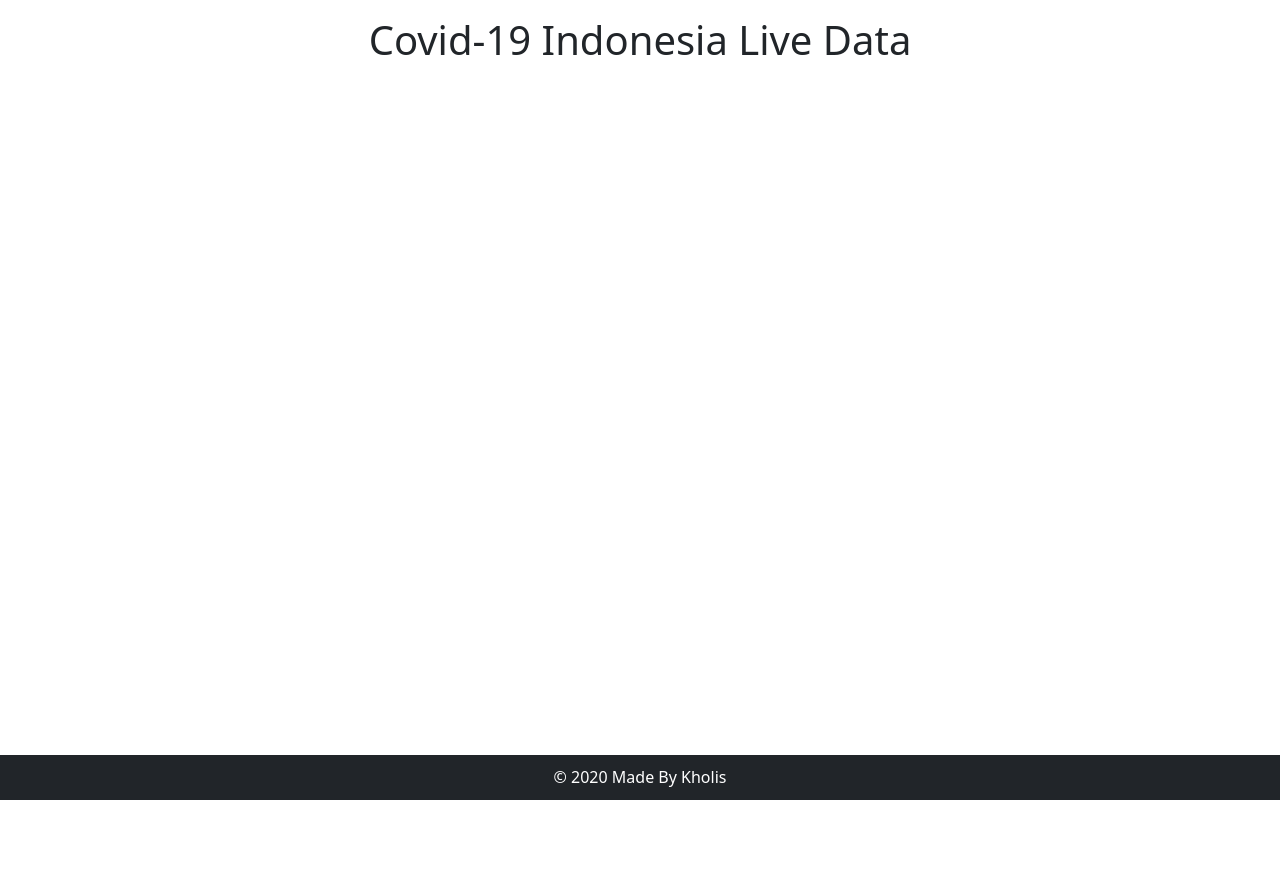
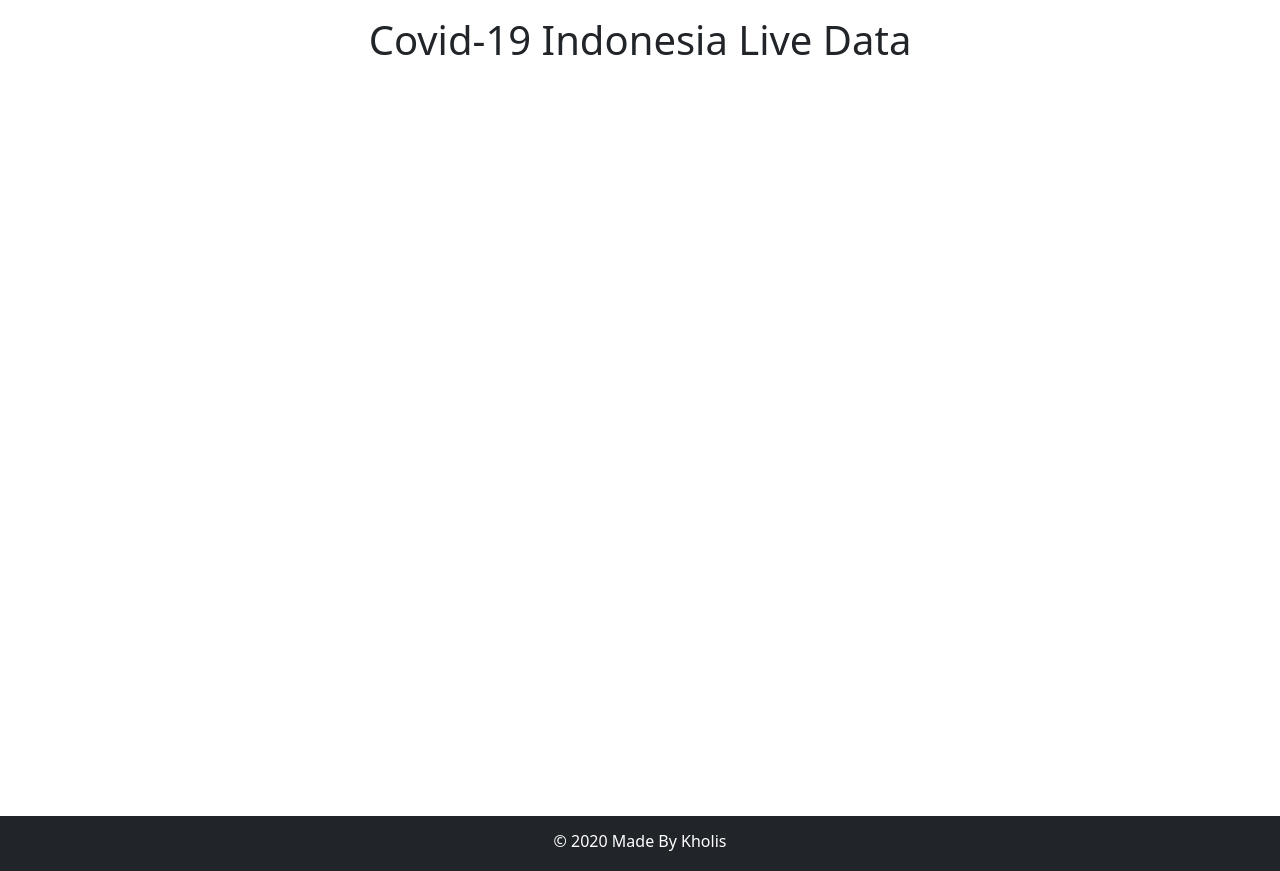
Before and after one commit to nkolis/nkholis.github.io, a plain HTML site: page kawalkorona/index.html in a window 1280 px wide. Before the commit the page ends 800 px from the top, so only its background shows below. Drawn offline with nearby package versions, Linux system fonts and the light colour scheme; no server answers.

Commit message:
Update index.html

```diff
--- a/kawalkorona/index.html
+++ b/kawalkorona/index.html
@@ -4,10 +4,14 @@
     <meta charset="UTF-8">
     <meta name="viewport" content="width=device-width, initial-scale=1.0">
     <link href="https://cdn.jsdelivr.net/npm/bootstrap@5.0.0-beta1/dist/css/bootstrap.min.css" rel="stylesheet" integrity="sha384-giJF6kkoqNQ00vy+HMDP7azOuL0xtbfIcaT9wjKHr8RbDVddVHyTfAAsrekwKmP1" crossorigin="anonymous">
+    <style>
+    @media only screen and (min-width: 765px){html{height:100%;}}
+    body,.content{height:100%;}
+    </style>
     <title>Data Covid-19 Indonesia</title>
 </head>
 <body>
-<div class="container">
+<div class="container content">
     <div class="row mt-3">
         <div class="col text-center">
             <h1>Covid-19 Indonesia Live Data</h1>
@@ -15,13 +19,13 @@
         </div>
     </div>
     <div class="container-fluid">
-        <div class="row my-5 live-data">
+        <div class="row my-3 live-data">
 
         </div>
     </div>
 </div>
-<div class="container-fluid  bg-dark" style="position:fixed;bottom:0;align-items: center;">
-    <div class="d-flex align-items-center justify-content-center" style="height: 30px;margin-top:15px">
+<div class="container-fluid  bg-dark">
+    <div class="d-flex align-items-center justify-content-center" style="height: 55px;padding-top:10px">
         <p class="text-white">&copy; 2020 Made By Kholis</p>
     </div>
 </div>
```
